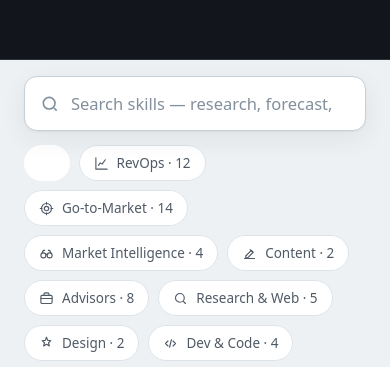
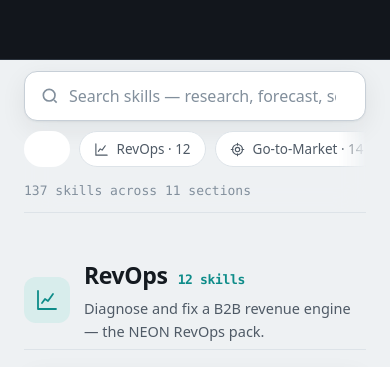
Before and after one commit to LightCCB/skills-catalog, a plain HTML site: page index.html in a window 390 px wide. Shown: the part 459-826 px from the top of the page. Drawn offline with Linux system fonts and the light colour scheme.

Commit message:
Mobile: chips become horizontal-scroll strip (was 6 rows eating half the screen)

```diff
--- a/index.html
+++ b/index.html
@@ -95,6 +95,14 @@
   code{font-family:var(--mono);font-size:.86em;background:var(--surface-2);padding:3px 7px;border-radius:7px;border:1px solid var(--line)}
   footer{margin:44px 0 90px;padding-top:24px;border-top:1px solid var(--line);color:var(--faint);font-size:13.5px}
   footer a{color:var(--accent-ink)}
+  @media (max-width:720px){
+    .toolbar{padding:11px 0 10px}
+    .search{padding:13px 14px 13px 44px;font-size:16px}
+    .chips{flex-wrap:nowrap;overflow-x:auto;overscroll-behavior-x:contain;-webkit-overflow-scrolling:touch;scroll-snap-type:x proximity;margin-top:10px;padding-bottom:4px;-ms-overflow-style:none;scrollbar-width:none;mask-image:linear-gradient(90deg,#000 92%,transparent)}
+    .chips::-webkit-scrollbar{height:0;display:none}
+    .chip{flex:0 0 auto;scroll-snap-align:start}
+    .cnote{margin-top:10px}
+  }
   @media (max-width:560px){body{font-size:16px}.grid{grid-template-columns:1fr}.hero-stats{gap:20px}}
   @media (prefers-reduced-motion:reduce){*{scroll-behavior:auto!important;transition:none!important;animation:none!important}}
 </style>
```
